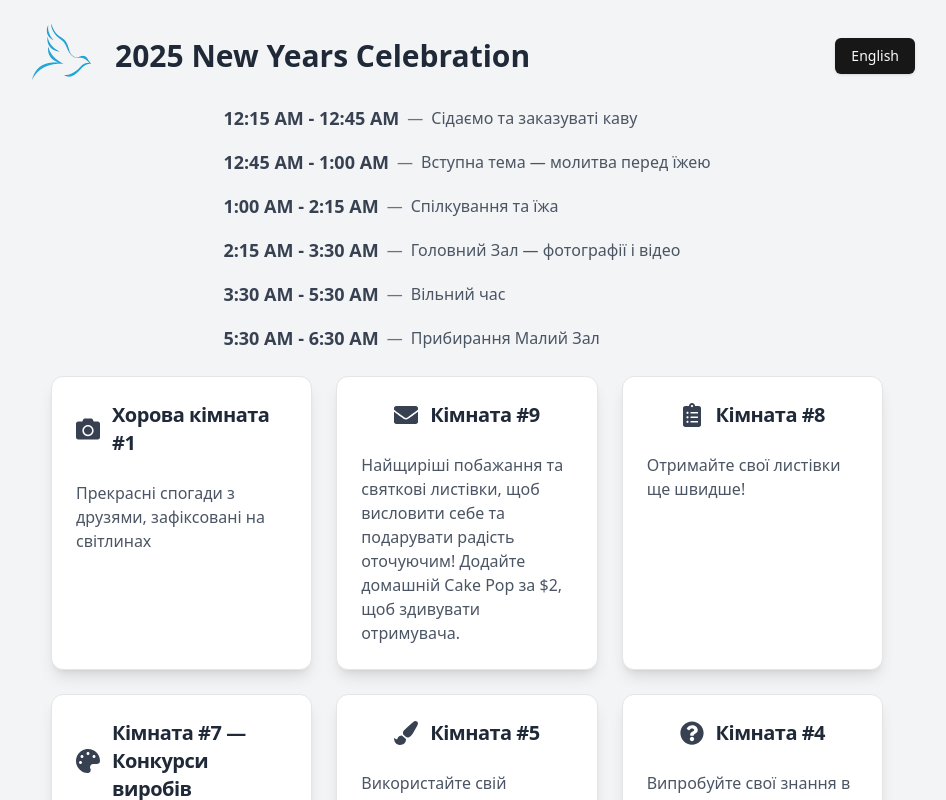
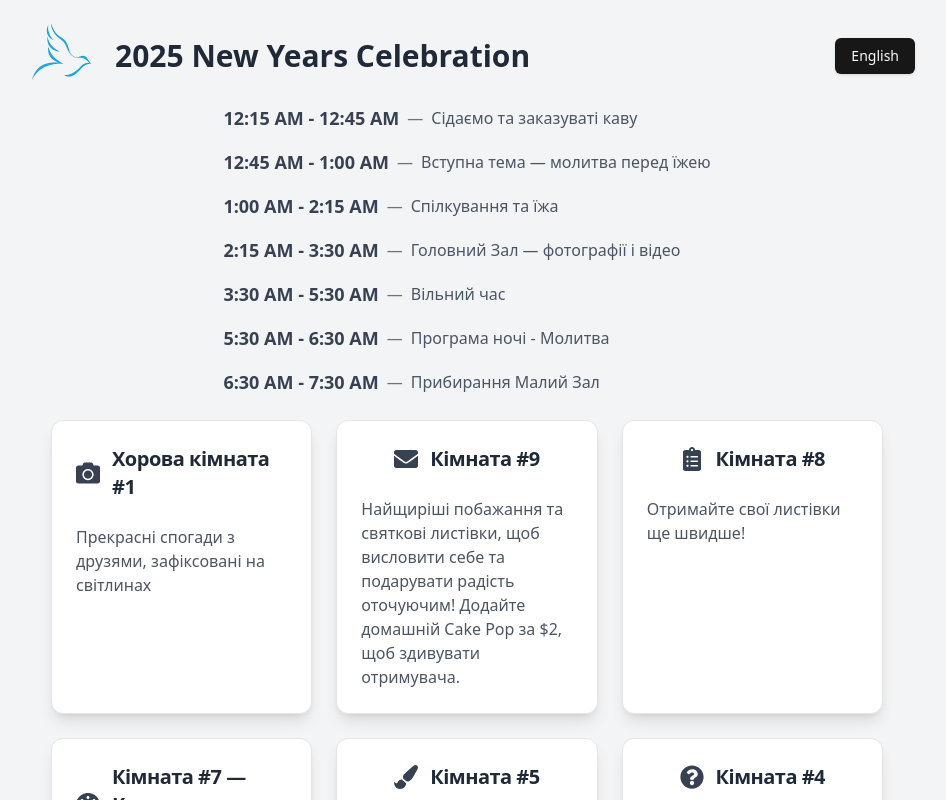
Before and after one commit to markpustyn/stcNewYears, a Next.js app: page /uk in a window 1280 px wide. Shown: the top 800 px of the page, without its empty margins (173-1119 px from the left). Built offline with nearby package versions, Linux system fonts and the light colour scheme.

Commit message:
Update schedule.tsx

```diff
--- a/app/uk/schedule.tsx
+++ b/app/uk/schedule.tsx
@@ -6,7 +6,8 @@ const events = [
   { time: "1:00 AM - 2:15 AM", description: "Спілкування та їжа" },
   { time: "2:15 AM - 3:30 AM", description: "Головний Зал — фотографії i відео" },
   { time: "3:30 AM - 5:30 AM", description: "Вільний час" },
-  { time: "5:30 AM - 6:30 AM", description: "Прибирання Maлий Зал" },
+  { time: "5:30 AM - 6:30 AM", description: "Програма ночі - Молитва" },
+   { time: "6:30 AM - 7:30 AM", description: "Прибирання Maлий Зал" },
 ];
 
 
```
